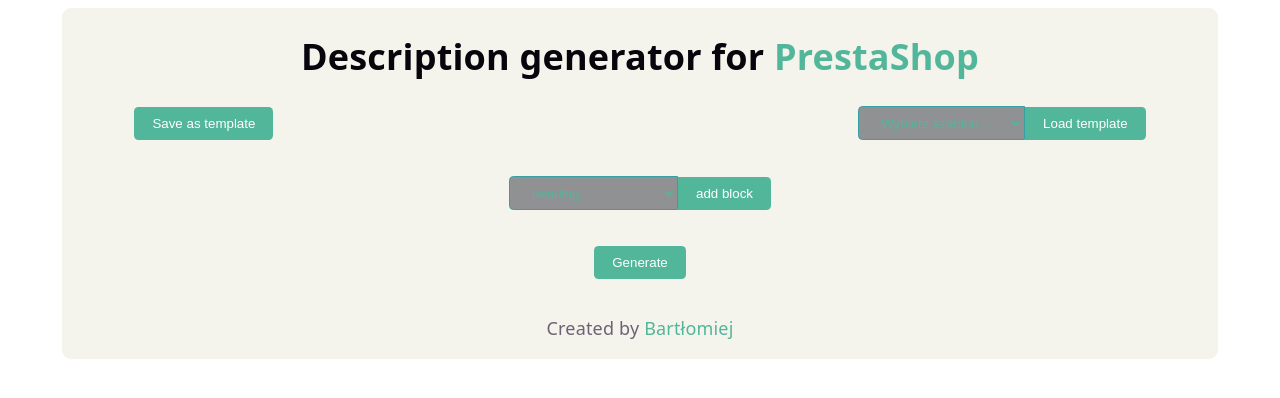
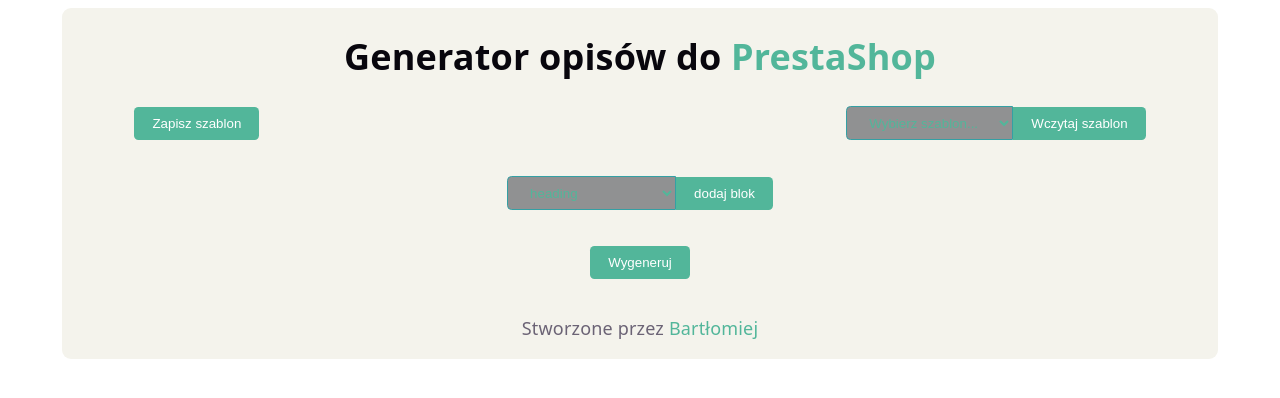
Before and after one commit to bartodziej777/description-generator, a React (Vite) app: page / in a window 1280 px wide. Shown: the top 398 px of the page. Built offline with nearby package versions, Linux system fonts and the light colour scheme.

Commit message:
add heading field to specs section

```diff
--- a/src/App.tsx
+++ b/src/App.tsx
@@ -109,6 +109,7 @@
 export interface SpecsBlock extends BaseBlock {
   type: "specsBlock";
   data: {
+    heading: string;
     src: string;
     alt: string;
     rows: SpecRow[];
@@ -148,7 +149,7 @@
 
   const [isModalOpen, setIsModalOpen] = useState<boolean>(false);
   const [isSaveModalOpen, setIsSaveModalOpen] = useState<boolean>(false);
-  const [isLoadModalOpen, setIsLoadModalOpen] = useState<boolean>(false);
+  const [, setIsLoadModalOpen] = useState<boolean>(false);
 
   const [newTemplateName, setNewTemplateName] = useState<string>("");
   const [selectedTemplateName, setSelectedTemplateName] = useState<string>("");
@@ -189,6 +190,7 @@
           id,
           type,
           data: {
+            heading: "",
             src: "",
             alt: "",
             rows: [{ id: Date.now(), label: "", value: "" }],
@@ -289,7 +291,7 @@
     <>
       <header>
         <h1>
-          Description generator for <span>PrestaShop</span>
+          Generator opisów do <span>PrestaShop</span>
         </h1>
       </header>
       <main>
@@ -298,7 +300,7 @@
             onClick={() => setIsSaveModalOpen(true)}
             disabled={blocks.length === 0}
           >
-            save as template
+            zapisz szablon
           </button>
           <div>
             <select
@@ -317,7 +319,7 @@
               onClick={handleLoadTemplate}
               disabled={!selectedTemplateName}
             >
-              load template
+              wczytaj szablon
             </button>
           </div>
         </section>
@@ -415,12 +417,12 @@
                 </option>
               ))}
             </select>
-            <button onClick={addBlock}>add block</button>
+            <button onClick={addBlock}>dodaj blok</button>
           </div>
         </section>
 
         <section className="generate-section">
-          <button onClick={handleGenerate}>generate</button>
+          <button onClick={handleGenerate}>wygeneruj</button>
         </section>
 
         {isModalOpen && (
@@ -465,7 +467,8 @@
       </main>
       <footer>
         <p>
-          Created by <a href="https://github.com/bartodziej777">Bartłomiej</a>
+          Stworzone przez{" "}
+          <a href="https://github.com/bartodziej777">Bartłomiej</a>
         </p>
       </footer>
     </>
--- a/src/components/specs.tsx
+++ b/src/components/specs.tsx
@@ -6,7 +6,10 @@
 }
 
 export default function Specs({ data, onChange }: Props) {
-  const handleFieldChange = (field: "src" | "alt", value: string) => {
+  const handleFieldChange = (
+    field: "src" | "alt" | "heading",
+    value: string,
+  ) => {
     onChange({ ...data, [field]: value });
   };
 
@@ -37,6 +40,15 @@
 
   return (
     <div className="specs-editor">
+      <div className="form-group">
+        <label>Tekst nagłówka</label>
+        <input
+          type="text"
+          value={data.heading}
+          onChange={(e) => handleFieldChange("heading", e.target.value)}
+          placeholder="np. specyfikacja techniczna produktu xxx"
+        />
+      </div>
       <div className="form-group">
         <label>Link do zdjęcia / rysunku technicznego (src):</label>
         <input
--- a/src/components/templates.tsx
+++ b/src/components/templates.tsx
@@ -110,7 +110,9 @@
         )
         .join("\n");
 
-      return `    <div class="productDesc__specs--content">
+      return `
+      <h2>${block.data.heading}</h2>
+      <div class="productDesc__specs--content">
         <table class="productDesc__specs--table">
             <tbody>
 ${rowsHTML}
```
